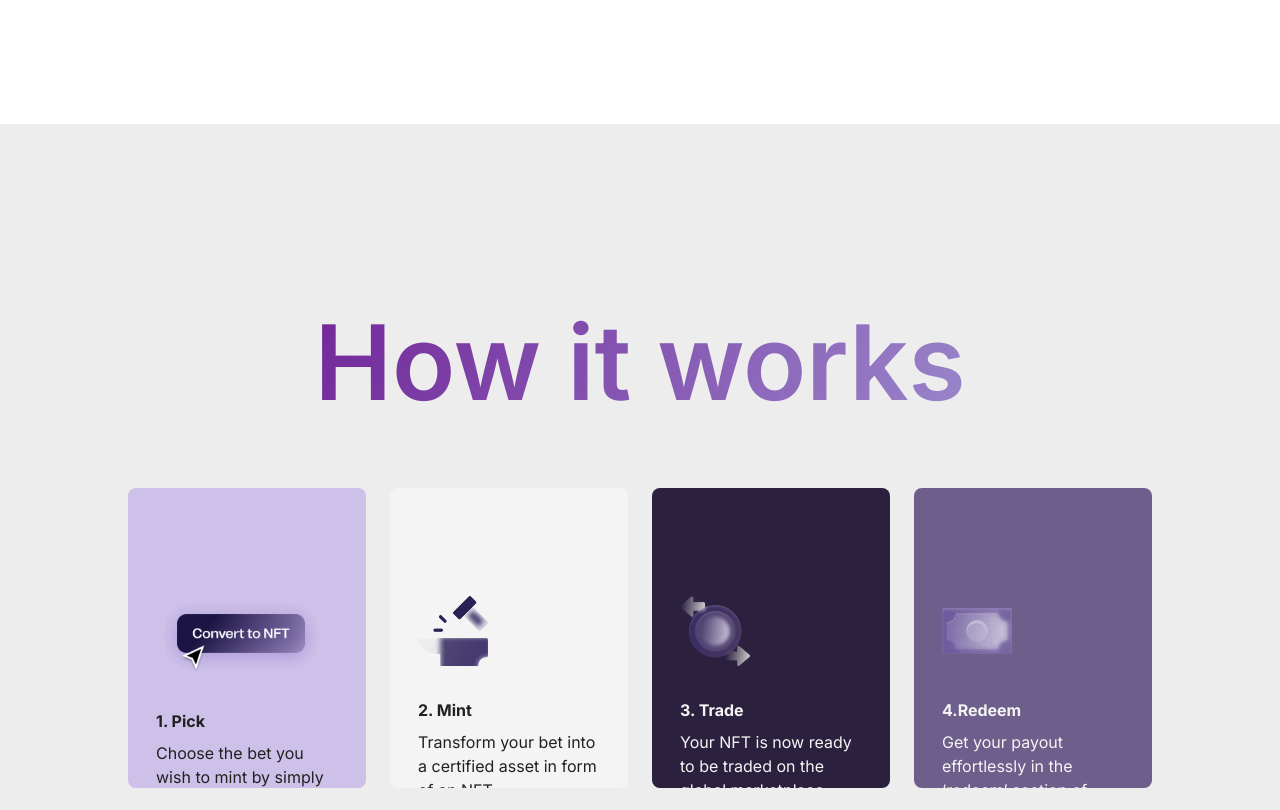
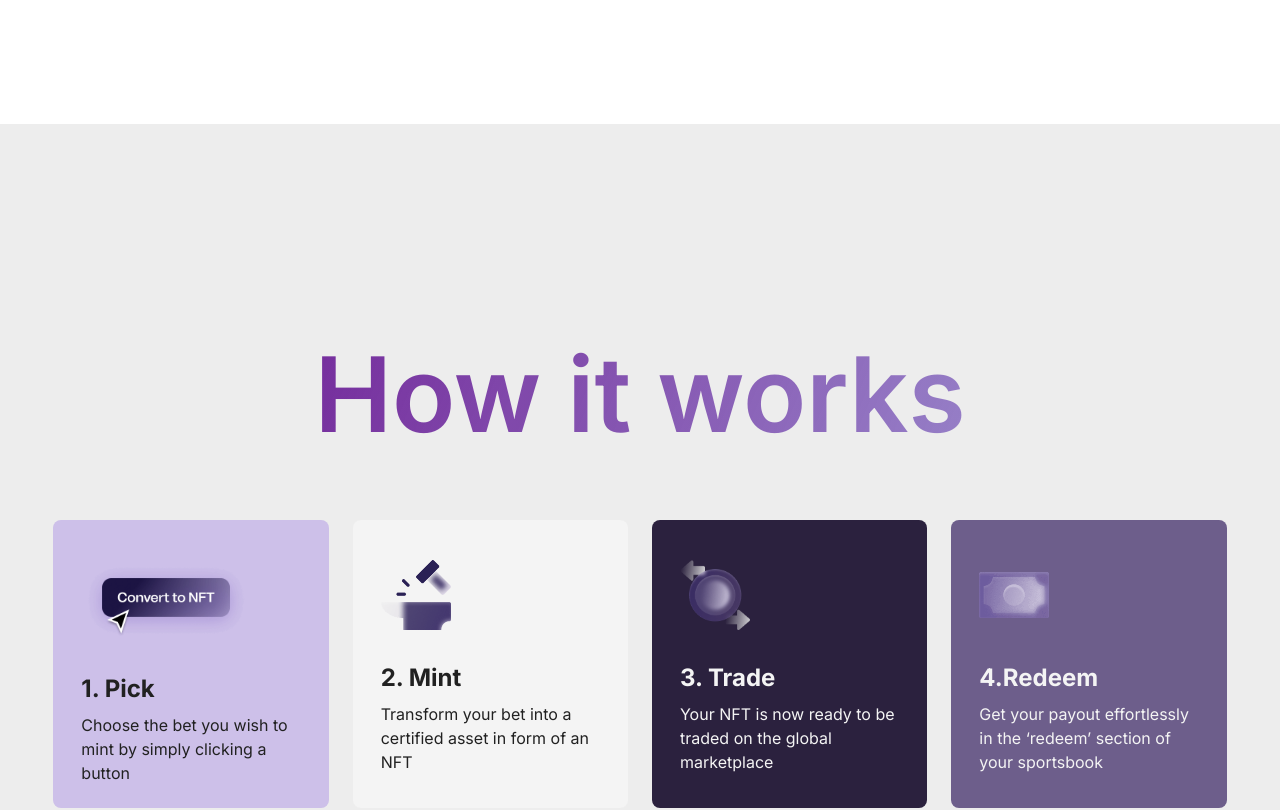
Before and after one commit to gitguti/bug-free-spoon, a Next.js app: page / in a window 1280 px wide. Shown: the part 2860-3670 px from the top of the page. Built offline with nearby package versions, Linux system fonts and the light colour scheme.

Commit message:
hiw section

```diff
--- a/src/app/components/home/Section4.jsx
+++ b/src/app/components/home/Section4.jsx
@@ -5,7 +5,7 @@ import Image from 'next/image';
 const Section4 = () => {
   return (
     <div className="bg-dirty-grey">
-    <div className="px-8 md:px-0 md:max-w-screen-sm lg:max-w-screen-md xl:max-w-screen-lg py-16 lg:py-40 2xl:py-48 mx-auto 2xl:max-w-screen-3xl">
+    <div className="px-px sm:px-8 md:px-0 py-16 lg:py-48 2xl:py-64 mx-auto w-11/12 3xl:w-9/12 3xl:w-9/12">
       <div className="mb-12 ">
         <h2 className="text-[3.5rem] md:text-[6.5rem] 2xl:text-[8.75rem] font-semibold mb-4 text-center text-gradientfont-semibold leading-none xl:leading-normal text-center text-gradient">How it works
         </h2>
@@ -30,10 +30,10 @@ const Card = ({ title, backgroundImage, titleColor, description, backgroundColor
 
   return (
     <>
-      <div className="card px-7 py-10 h-72 w-full 2xl:h-96 rounded-lg 2xl:rounded-2xl overflow-hidden justify-content-start" style={{ backgroundColor: `${backgroundColor}` }}>
+      <div className="px-7 py-10 h-72 w-full 2xl:h-96 rounded-lg 2xl:rounded-2xl overflow-hidden justify-content-start" style={{ backgroundColor: `${backgroundColor}` }}>
         <Image src={image} alt="Icon" width={width} height={height} />
-        <p className={`${titleColor}  + "text-2xl 2xl:text-4xl font-bold mt-4 mb-2 xl:mt-8`}>{title}</p>
-        <p className={`${titleColor} + "text-base 2xl:text-2xl font-bold"`}>{description}</p>
+        <p className={`${titleColor}  + "font-tomato text-2xl 2xl:text-4xl font-bold mt-4 mb-2 xl:mt-8`}>{title}</p>
+        <p className={`${titleColor} + "font-tomato text-base 2xl:text-2xl font-bold"`}>{description}</p>
       </div>
     </>
 
```
